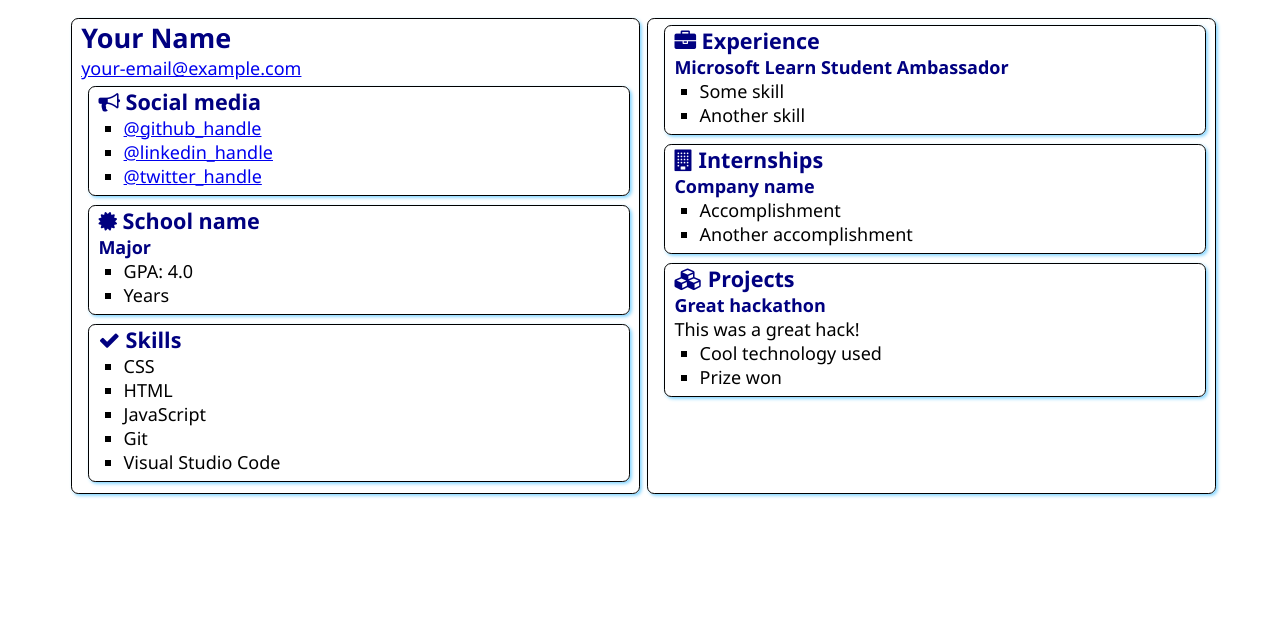
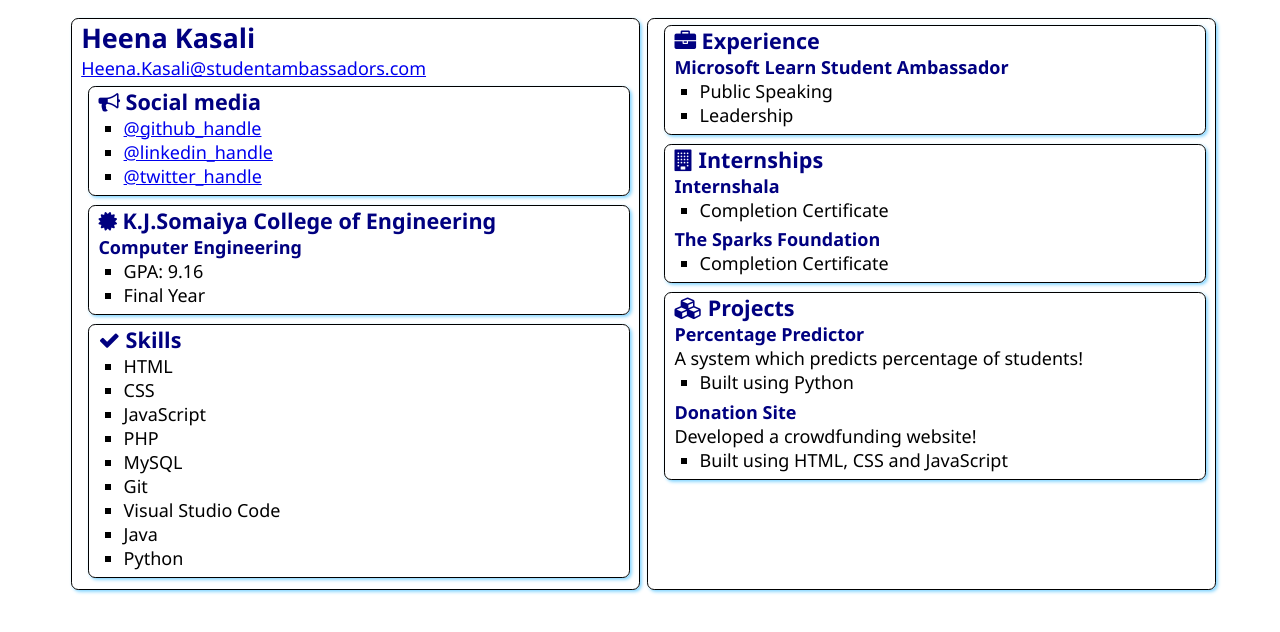
Before and after one commit to heena-8780/SATechnicalOnboarding, a plain HTML site: page src/index.html in a window 1280 px wide. Drawn offline with Linux system fonts and the light colour scheme.

Commit message:
Added My Name
Updated all the required changes

```diff
--- a/src/index.html
+++ b/src/index.html
@@ -12,8 +12,8 @@
 <body>
     <main>
         <article class="box">
-            <h1>Your Name</h1>
-            <div><a href="mailto:your.email@example.com">your-email@example.com</a></div>
+            <h1>Heena Kasali</h1>
+            <div><a href="mailto:Heena.Kasali@studentambassadors.com">Heena.Kasali@studentambassadors.com</a></div>
 
             <section class="box">
                 <h2>
@@ -21,9 +21,9 @@
                     Social media
                 </h2>
                 <ul>
-                    <li><a href="https://github.com/<handle>">@github_handle</a></li>
-                    <li><a href="https://linkedin.com/in/<handle>">@linkedin_handle</a></li>
-                    <li><a href="https://twitter.com/<handle>">@twitter_handle</a></li>
+                    <li><a href="https://github.com/heena-8780">@github_handle</a></li>
+                    <li><a href="https://linkedin.com/in/heena-kasali-868686150">@linkedin_handle</a></li>
+                    <li><a href="https://twitter.com/HeenaKasali">@twitter_handle</a></li>
                 </ul>
             </section>
 
@@ -31,12 +31,12 @@
                 <div class="education">
                     <h2>
                         <i class="fa fa-certificate" aria-hidden="true"></i>
-                        School name
+                        K.J.Somaiya College of Engineering
                     </h2>
-                    <h3>Major</h3>
+                    <h3>Computer Engineering</h3>
                     <ul>
-                        <li>GPA: 4.0</li>
-                        <li>Years</li>
+                        <li>GPA: 9.16</li>
+                        <li>Final Year</li>
                     </ul>
                 </div>
             </section>
@@ -47,11 +47,15 @@
                     Skills
                 </h2>
                 <ul>
+                    <li>HTML</li>
                     <li>CSS</li>
-                    <li>HTML</li>
                     <li>JavaScript</li>
+                    <li>PHP</li>
+                    <li>MySQL</li>
                     <li>Git</li>
                     <li>Visual Studio Code</li>
+                    <li>Java</li>
+                    <li>Python</li>
                 </ul>
             </section>
         </article>
@@ -63,8 +67,8 @@
                 </h2>
                 <h3>Microsoft Learn Student Ambassador</h3>
                 <ul>
-                    <li>Some skill</li>
-                    <li>Another skill</li>
+                    <li>Public Speaking</li>
+                    <li>Leadership</li>
                 </ul>
             </section>
             <section class="box">
@@ -73,10 +77,13 @@
                     Internships
                 </h2>
 
-                <h3>Company name</h3>
+                <h3>Internshala</h3>
                 <ul>
-                    <li>Accomplishment</li>
-                    <li>Another accomplishment</li>
+                    <li>Completion Certificate</li>
+                </ul>
+                <h3>The Sparks Foundation</h3>
+                <ul>
+                    <li>Completion Certificate</li>
                 </ul>
             </section>
             <section class="box">
@@ -85,11 +92,15 @@
                     Projects
                 </h2>
 
-                <h3>Great hackathon</h3>
-                <div>This was a great hack!</div>
+                <h3>Percentage Predictor</h3>
+                <div>A system which predicts percentage of students!</div>
                 <ul>
-                    <li>Cool technology used</li>
-                    <li>Prize won</li>
+                    <li>Built using Python</li>
+                </ul>
+                <h3>Donation Site</h3>
+                <div>Developed a crowdfunding website!</div>
+                <ul>
+                    <li>Built using HTML, CSS and JavaScript</li>
                 </ul>
             </section>
         </article>
```
